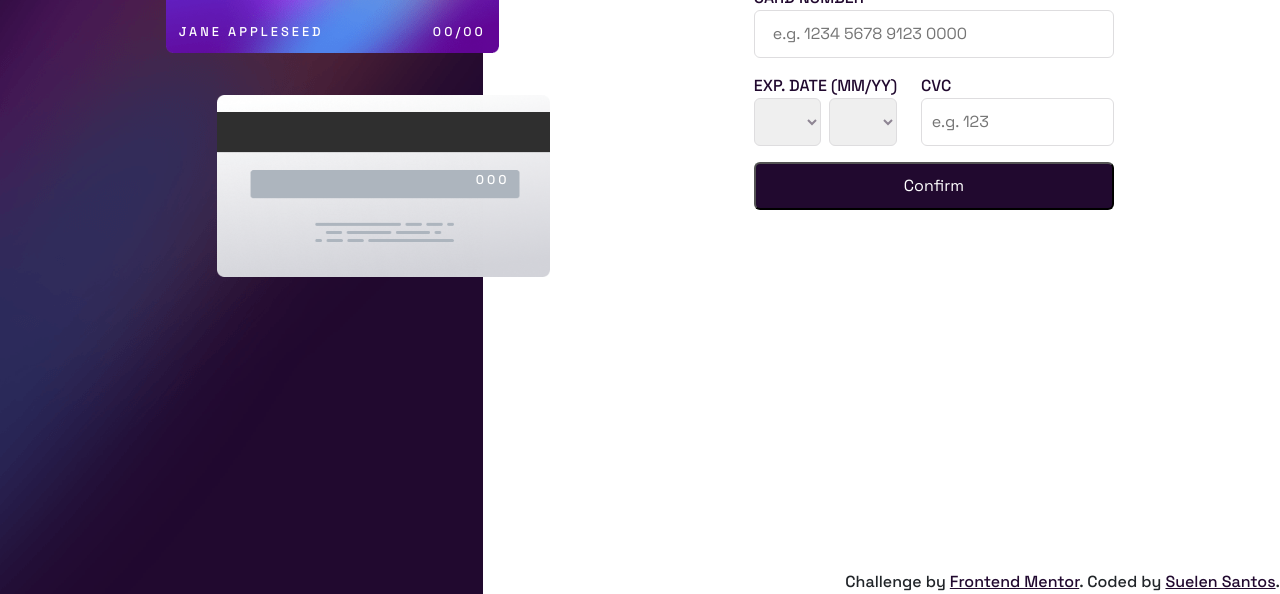
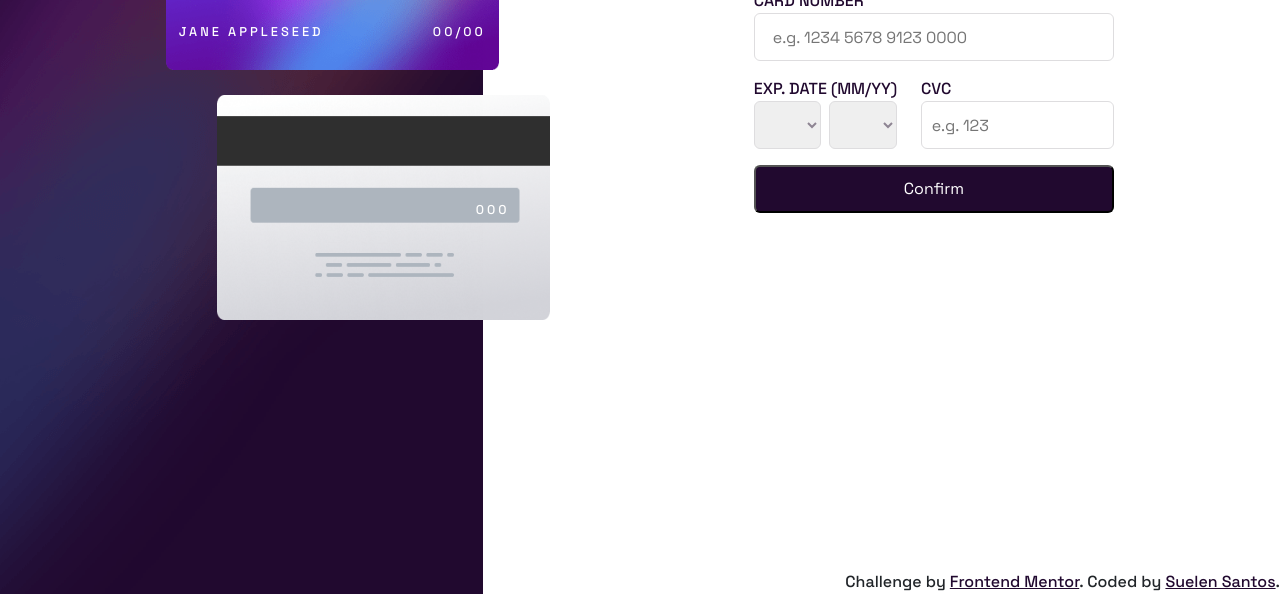
Before and after one commit to suelense/interactive-card, a plain HTML site: page index.html in a window 1280 px wide. Shown: the part 206-800 px from the top of the page. Drawn offline with nearby package versions, Linux system fonts and the light colour scheme.

Commit message:
card images formated

```diff
--- a/style.css
+++ b/style.css
@@ -25,7 +25,6 @@
 
 .div-card {
     color: white;
-    background-size: 100%;
     padding: 5%;
     background-repeat: no-repeat;
 }
@@ -33,12 +32,14 @@
 .front-card {
     width: 130%;
     background-image: url(./images/bg-card-front.png);
+    background-size: 100% 100%;
     margin-top: 30%;
 }
 
 .back-card {
     width: 130%;
     background-image: url(./images/bg-card-back.png);
+    background-size: 100% 100%;
     margin-left: 20%;
     margin-top: 10%;
 }
@@ -50,7 +51,7 @@
 }
 
 .card-cvc {
-    padding-top: 20%;
+    padding-top: 30%;
     padding-left: 80%;
     position: relative;
 }
```
Also changed, not shown: index.html (+1 -1 lines).
